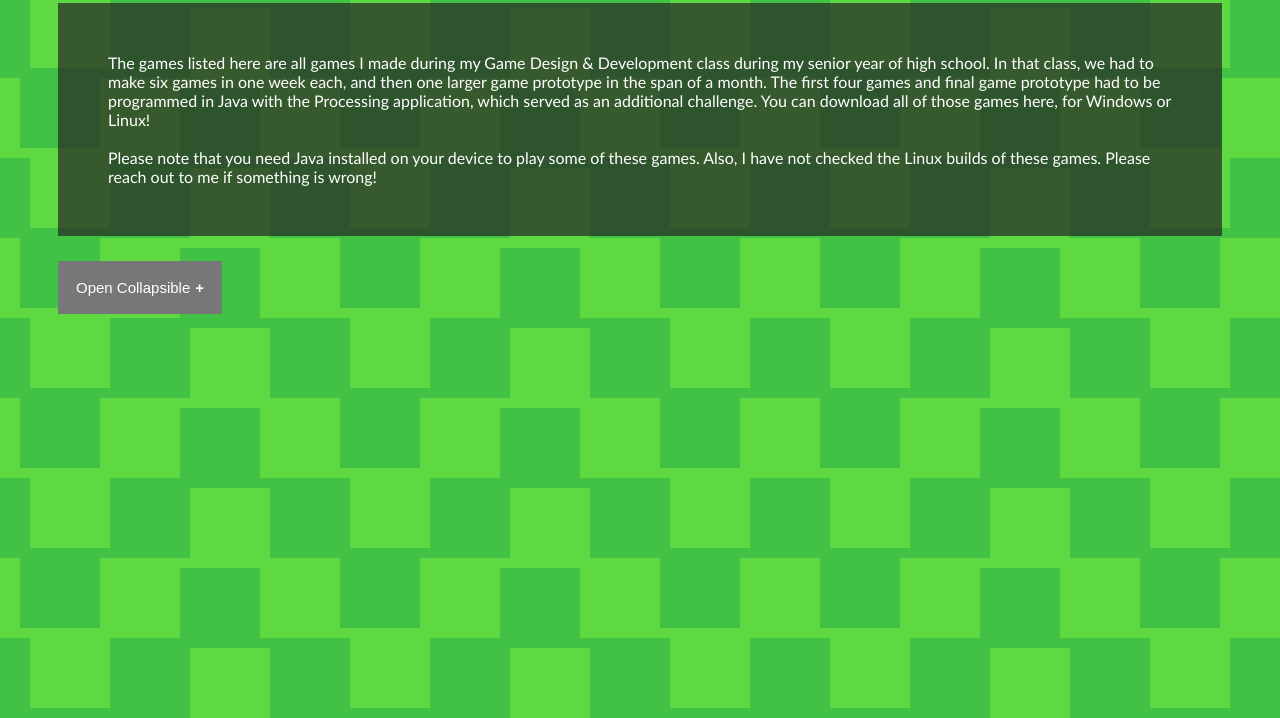
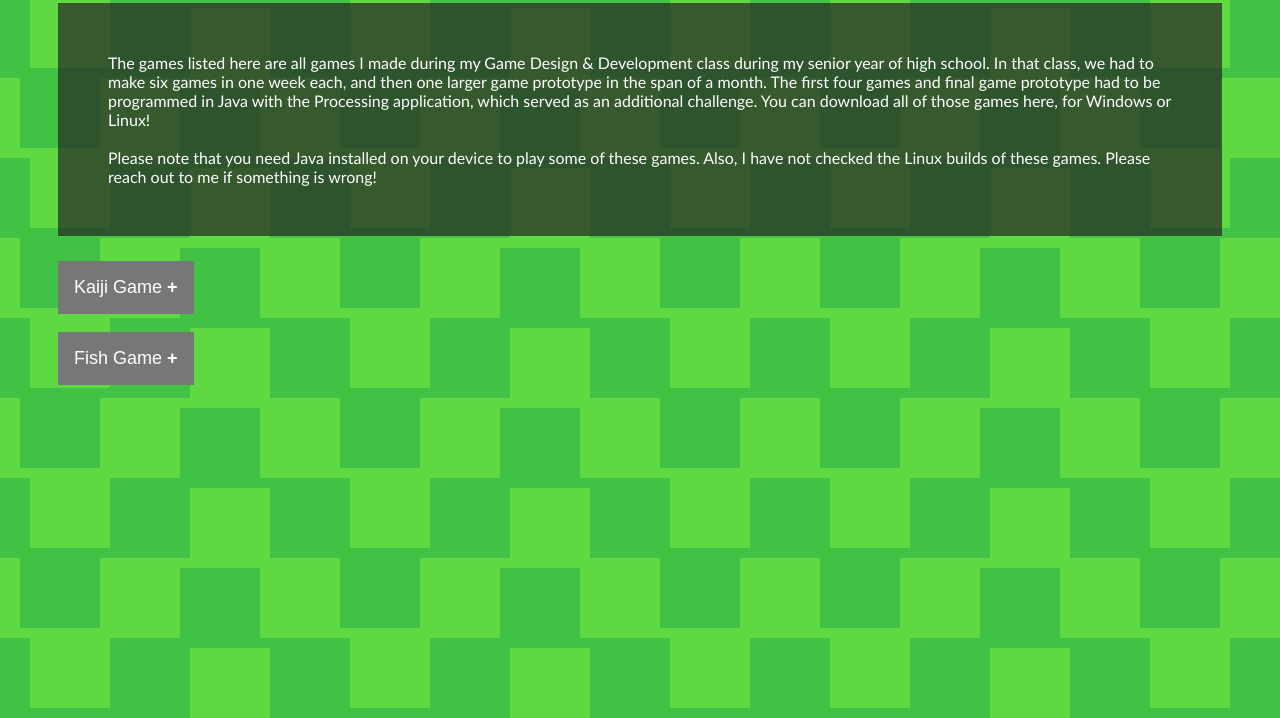
Before and after one commit to jsaur92/jsaur.net, a plain HTML site: page games/archive/index.html in a window 1280 px wide. Shown: the part 82-800 px from the top of the page. Drawn offline with Linux system fonts and the light colour scheme.

Commit message:
progress on the archive page.

```diff
--- a/games/archive/index.html
+++ b/games/archive/index.html
@@ -12,10 +12,21 @@ The games listed here are all games I made during my Game Design & Development c
 Please note that you need Java installed on your device to play some of these games. Also, I have not checked the Linux builds of these games. Please reach out to me if something is wrong!
 </p>
 
-<button type="button" class="collapsible">Open Collapsible</button>
+<button type="button" class="collapsible">Kaiji Game</button>
 <div class="content">
-  <p2>Lorem ipsum...</p2>
+  <p2>This was the first game jam in this class. The instructions were to make a game of "Footsteps", a simple game we played on paper and then had to develop in Java. I decided to make it themed around a semi-popular gambling anime, "Kaiji: Ultimate Survivor".<br><br>
+  <a href = "./game_files/kaijigame_windows.zip" download>Download for Windows</a><br>
+  <a href = "./game_files/kaijigame_linux.zip" download>Download for Linux</a></p2>
 </div>
+<br>
+
+<button type="button" class="collapsible">Fish Game</button>
+<div class="content">
+  <p2>Our second game had much more relaxed requirements: we had to make a fishing game. I learned a lot about scope creep during this project, as I used a lot of dev time researching data on different types of fish to use for my game, and I ended up only using some of the data. If I were to make this again, I would spend less time getting data on fish, <br><br>
+  <a href = "./game_files/kaijigame_windows.zip" download>Download for Windows</a><br>
+  <a href = "./game_files/kaijigame_linux.zip" download>Download for Linux</a></p2>
+</div>
+<br>
 
 <script>
     var coll = document.getElementsByClassName("collapsible");
--- a/styles.css
+++ b/styles.css
@@ -31,12 +31,12 @@ p2 {
   display: block;
   color: white;
   font-family:"trebuchet ms", verdana, sans-serif;
-  margin-right: 25px;
-  margin-left: 25px;
-  margin-top: 25px;
-  margin-bottom: 25px;
-  padding: 50px;
-  background-color: hsla(0, 0%, 15%, 0.7);
+  margin-right: 10px;
+  margin-left: 10px;
+  margin-top: 10px;
+  margin-bottom: 10px;
+  padding: 25px;
+  background-color: hsla(0, 0%, 5%, 0.7);
 }
 
 .collapsible {
@@ -44,11 +44,11 @@ p2 {
   color: white;
   cursor: pointer;
   margin-left: 50px;
-  padding: 18px;
+  padding: 16px;
   border: none;
   text-align: left;
   outline: none;
-  font-size: 15px;
+  font-size: 18px;
 }
 
 .active, .collapsible:hover {
@@ -68,7 +68,7 @@ p2 {
 }
 
 .content {
-  padding: 0 18px;
+  padding: 0px;
   margin-right: 50px;
   margin-left: 50px;
   max-height: 0;
```
Also changed, not shown: live/index.html (+1 -1 lines), music/index.html (+1 -3 lines), 10 other files.
